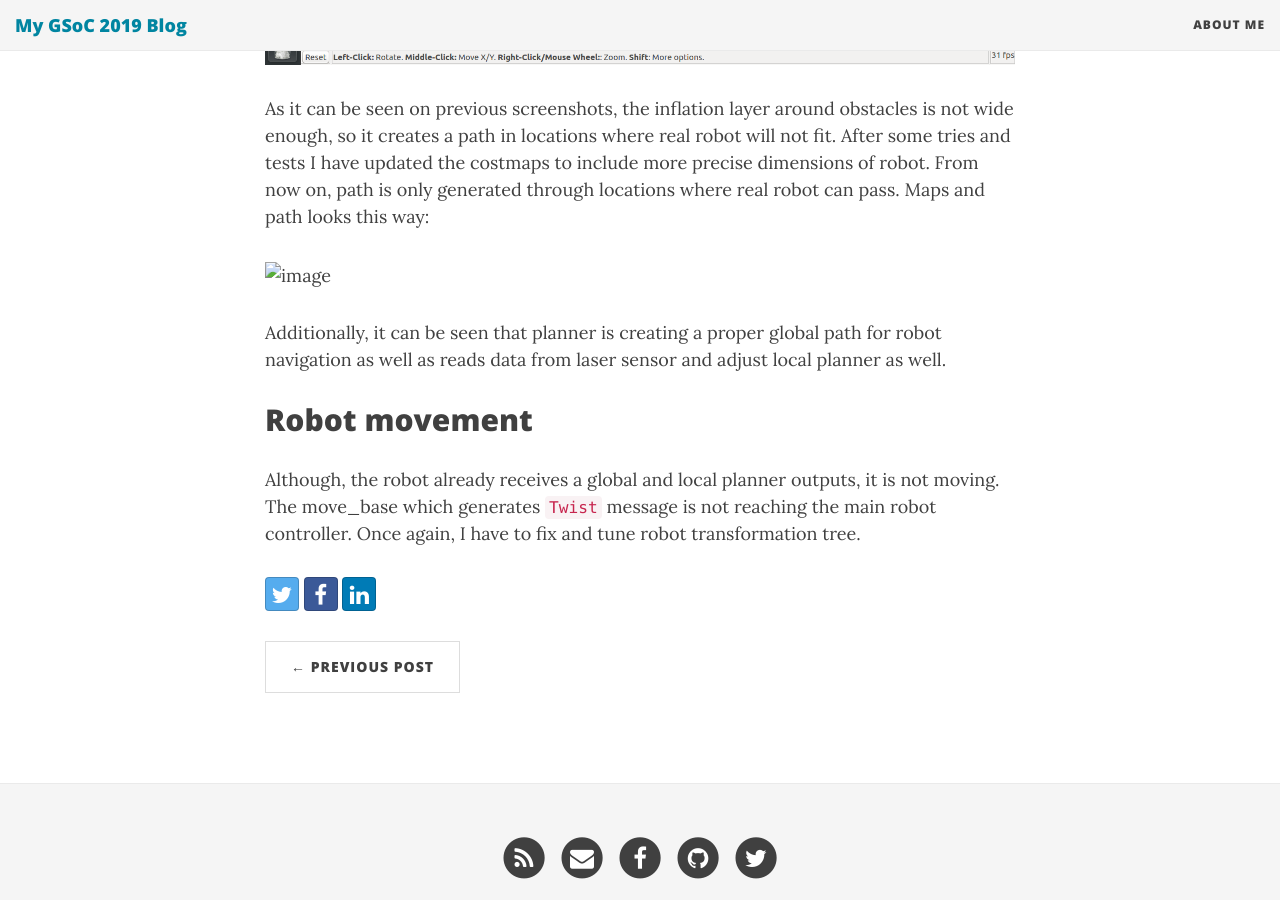
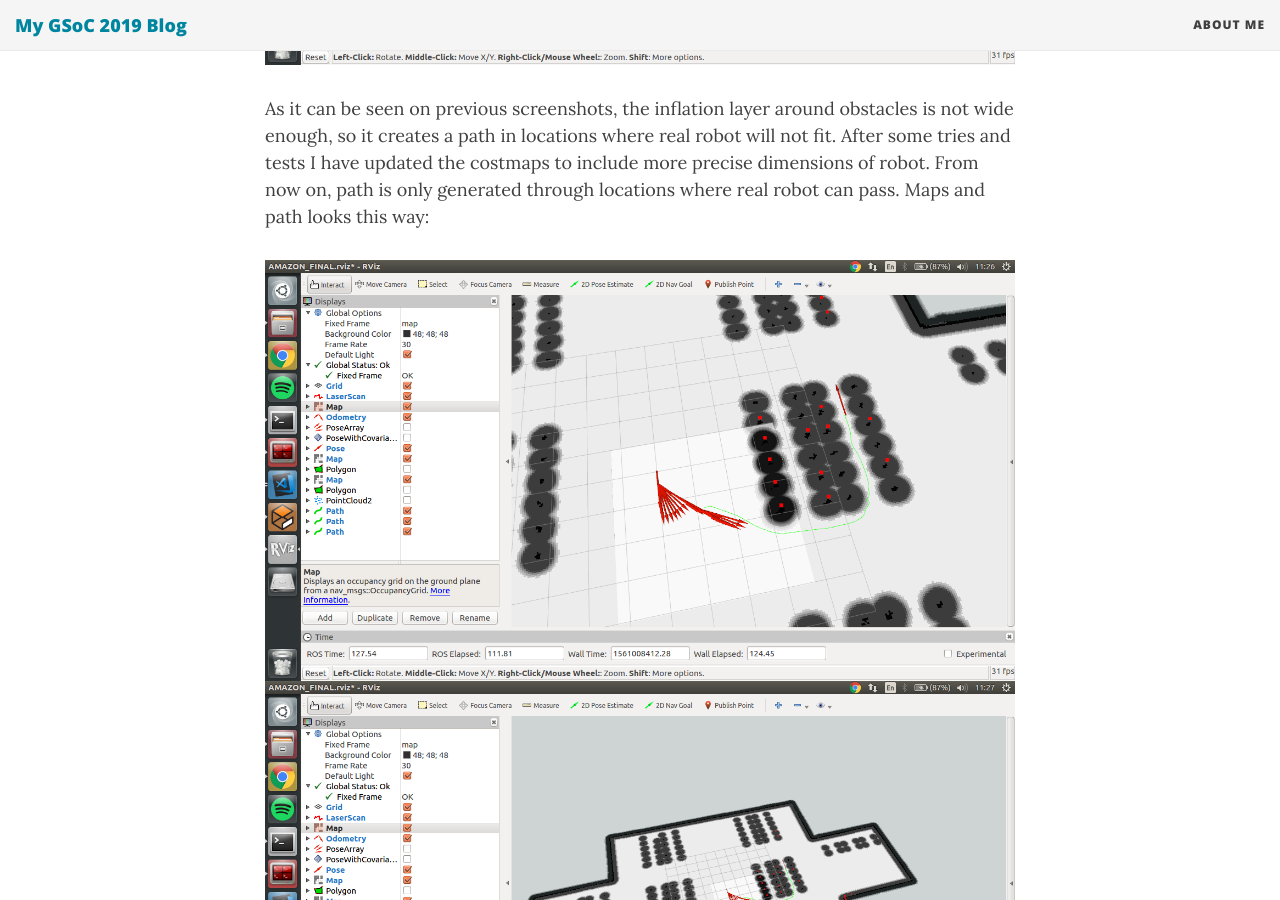
Before and after one commit to TheRoboticsClub/colab-gsoc2019-Shyngyskhan_Abilkassov, a Jekyll site: the page built from docs/_posts/2019-06-20-post.md, in a window 1280 px wide and 900 px high, scrolled down 1891 px. Built offline with Jekyll 4.4.1, drawn with Linux system fonts in a browser that asks for light colours; nearby versions of some CDN libraries.

Commit message:
Add photo

```diff
--- a/docs/_posts/2019-06-20-post.md
+++ b/docs/_posts/2019-06-20-post.md
@@ -21,6 +21,7 @@
 As it can be seen on previous screenshots, the inflation layer around obstacles is not wide enough, so it creates a path in locations where real robot will not fit. After some tries and tests I have updated the costmaps to include more precise dimensions of robot. From now on, path is only generated through locations where real robot can pass. Maps and path looks this way:
 
 ![image](../img/Screenshot from 2019-06-20 11-26-52.png)
+![image](../img/Screenshot from 2019-06-20 11-27-15.png)
 
 Additionally, it can be seen that planner is creating a proper global path for robot navigation as well as reads data from laser sensor and adjust local planner as well.
 
```
Also changed, not shown: docs/img/Screenshot from 2019-06-20 11-26-52.png (added), docs/img/Screenshot from 2019-06-20 11-27-15.png (added).
